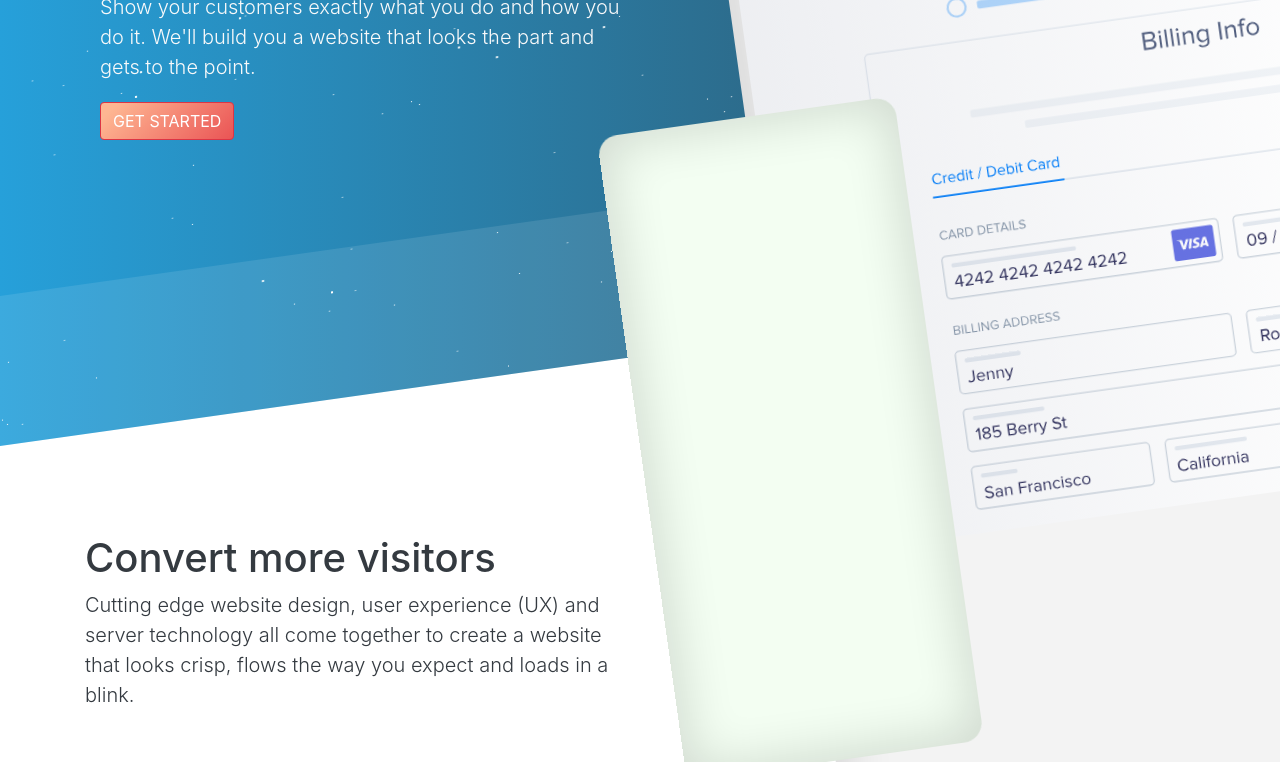
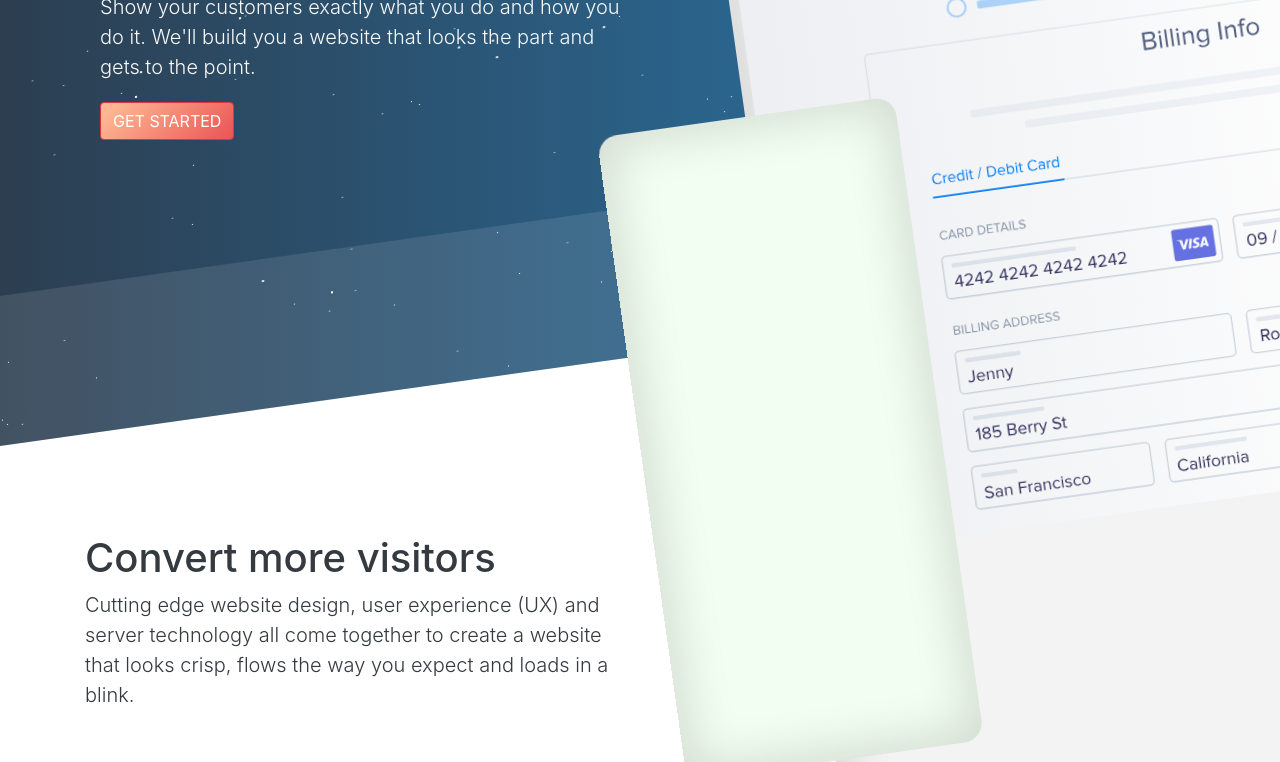
Before and after one commit to Yunojoe/Yuno-Site-HTML, a website: page index.html in a window 1280 px wide. Shown: the part 352-1114 px from the top of the page. Drawn offline with Linux system fonts and the light colour scheme.

Commit message:
colour change

```diff
--- a/style.css
+++ b/style.css
@@ -96,9 +96,10 @@ section.standard{
 header .stripes {
 	display: grid;
 	grid: repeat(5, 150px) / repeat(10, 1fr);
-	background: #314755;  /* fallback for old browsers */
-background: -webkit-linear-gradient(to right, #26a0da, #314755);  /* Chrome 10-25, Safari 5.1-6 */
-background: linear-gradient(to right, #26a0da, #314755); /* W3C, IE 10+/ Edge, Firefox 16+, Chrome 26+, Opera 12+, Safari 7+ */
+	background: #2980b9;  /* fallback for old browsers */
+background: -webkit-linear-gradient(to right, #2c3e50, #2980b9);  /* Chrome 10-25, Safari 5.1-6 */
+background: linear-gradient(to right, #2c3e50, #2980b9); /* W3C, IE 10+/ Edge, Firefox 16+, Chrome 26+, Opera 12+, Safari 7+ */
+
 
 
 
```
